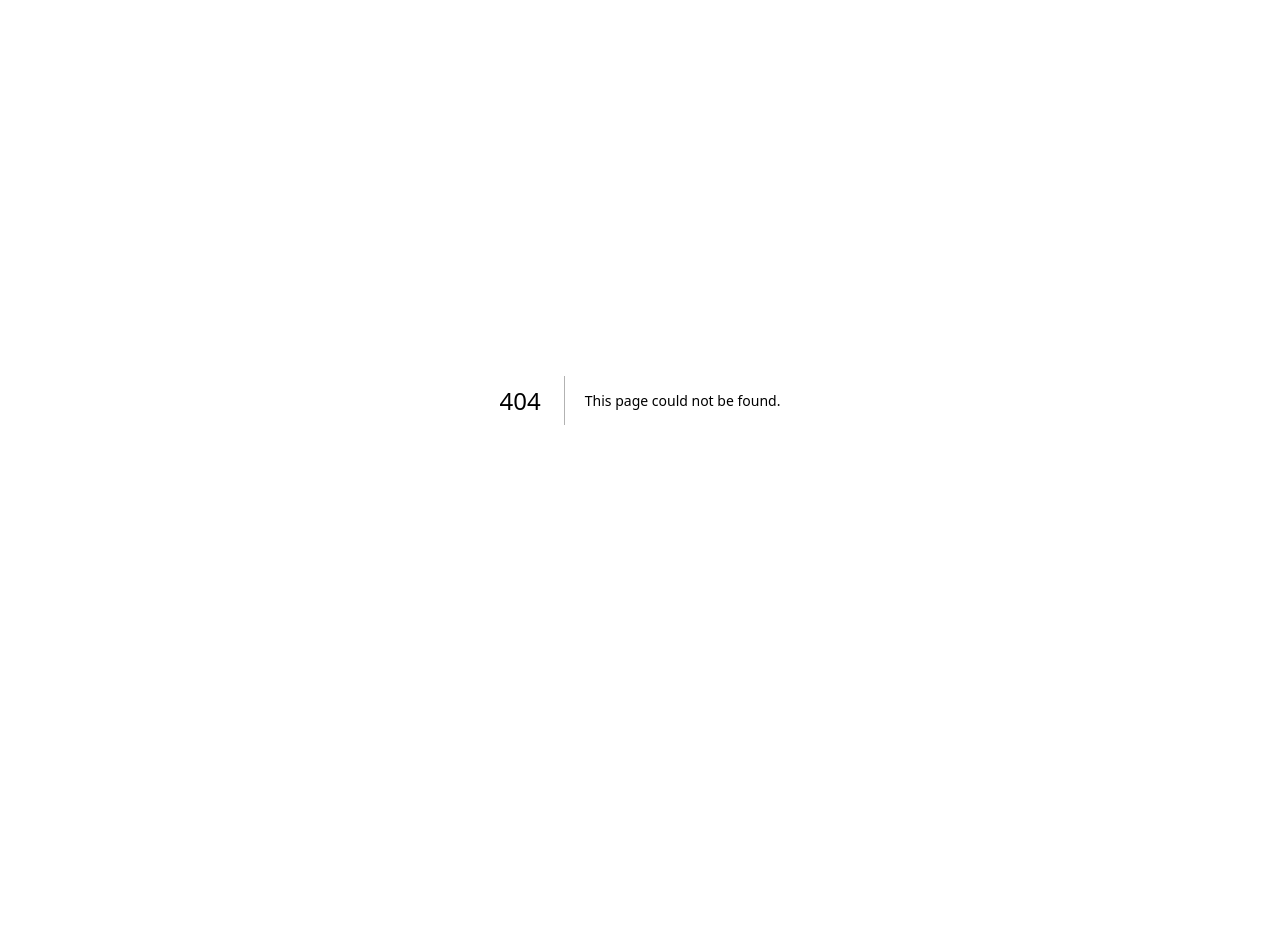
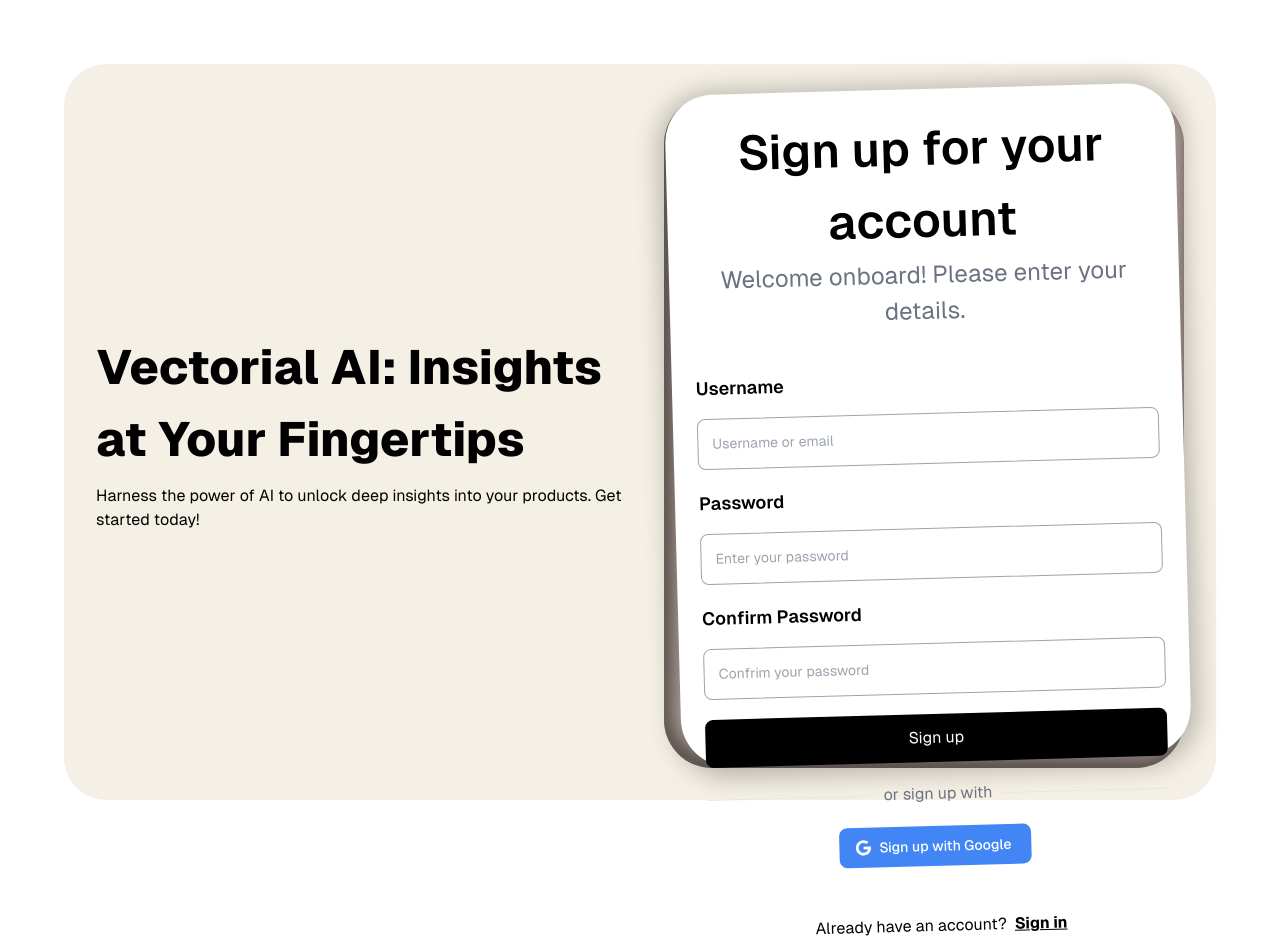
Before and after one commit to ShivamBhasin2002/vectorial-frontend, a Next.js app: page /auth/1 in a window 1280 px wide. Before the commit this address had no page. Before the commit the page ends 800 px from the top, so only its background shows below. Built offline with nearby package versions, Linux system fonts and the light colour scheme.

Commit message:
feat: created new auth login / sign up page

```diff
--- /dev/null
+++ b/app/auth/[slug]/page.tsx
@@ -0,0 +1,25 @@
+import AuthModal from "@components/authModal";
+import React from "react";
+
+const LoginPage = () => {
+  return (
+    <div className="w-screen h-screen px-16 pt-16">
+      <div className="w-full h-full bg-cream rounded-[42px] flex p-8 gap-6 justify-between">
+        <div className="flex flex-col gap-2 just min-w-[50%] w-[50%] justify-center">
+          <div className="font-extrabold text-[48px] whitespace-pre-wrap">
+            Vectorial AI: Insights at Your Fingertips
+          </div>
+          <p className="text-[16px]  whitespace-pre-wrap">
+            Harness the power of AI to unlock deep insights into your products.
+            Get started today!
+          </p>
+        </div>
+        <div className="flex-auto max-w-[50%] h-full w-full rounded-[48px] bg-[#6A333348] shadow-[inset_5px_-5px_14px_5px_rgba(0,0,0,0.5)]">
+          <AuthModal />
+        </div>
+      </div>
+    </div>
+  );
+};
+
+export default LoginPage;
--- /dev/null
+++ b/components/authModal.tsx
@@ -0,0 +1,115 @@
+"use client";
+import { useParams } from "next/navigation";
+import React from "react";
+
+const AuthModal = ({ isLogin }: { isLogin?: boolean }) => {
+  const { slug } = useParams();
+  const showLogin = isLogin ?? slug === "login";
+  return (
+    <div className="h-full max-w-[calc(100%-10px)] bg-white rounded-[48px] -rotate-[1.55deg] origin-top-left shadow-[0_4px_24.7px_7px_rgba(0,0,0,0.25)] p-[24px] flex flex-col gap-10 justify-between">
+      <section>
+        <div className="text-[48px] font-semibold text-center">
+          {showLogin ? "Sign in to" : "Sign up for"} your account
+        </div>
+        <div className="text-[24px] text-gray-500 text-center">
+          {showLogin ? "Welcome back!" : "Welcome onboard!"} Please enter your
+          details.
+        </div>
+      </section>
+      <form className="flex flex-col gap-5">
+        <div className="flex flex-col gap-4">
+          <label htmlFor="username" className="font-semibold text-lg">
+            Username
+          </label>
+          <input
+            name="username"
+            type="text"
+            placeholder="Username or email"
+            className="rounded-lg p-[14px] border border-gray-400 height-[48px] text-[14px] outline-none"
+          />
+        </div>
+        <div className="flex flex-col gap-4">
+          <label htmlFor="password" className="font-semibold text-lg">
+            Password
+          </label>
+          <input
+            name="passwor"
+            type="password"
+            placeholder="Enter your password"
+            className="rounded-lg p-[14px] border border-gray-400 height-[48px] text-[14px] outline-none"
+          />
+        </div>
+        {!showLogin && (
+          <div className="flex flex-col gap-4">
+            <label htmlFor="confirm-password" className="font-semibold text-lg">
+              Confirm Password
+            </label>
+            <input
+              name="confirm-password"
+              type="password"
+              placeholder="Confrim your password"
+              className="rounded-lg p-[14px] border border-gray-400 height-[48px] text-[14px] outline-none"
+            />
+          </div>
+        )}
+        {showLogin && (
+          <div className="flex justify-between">
+            <div className="flex gap-2 items-center">
+              <input
+                type="checkbox"
+                name="remember-me"
+                id="remember-me"
+                className="w-4 h-4"
+              />
+              Remember me
+            </div>
+            <div className="text-gray-500 underline cursor-pointer">
+              Forgot passoword?
+            </div>
+          </div>
+        )}
+        <button className="w-full h-12 text-center text-white bg-black rounded-lg">
+          Sign {showLogin ? "in" : "up"}
+        </button>
+        <div className="flex gap-2 items-center">
+          <hr className="flex-1" />
+          <span className="text-gray-500">
+            or sign {showLogin ? "in" : "up"} with
+          </span>
+          <hr className="flex-1" />
+        </div>
+        <div className="flex justify-center">
+          <button
+            type="button"
+            className="text-white w-min  bg-[#4285F4] hover:bg-[#4285F4]/90 focus:ring-4 focus:outline-none focus:ring-[#4285F4]/50 font-medium rounded-lg text-sm px-5 py-2.5 text-center inline-flex items-center justify-between mr-2 mb-2"
+          >
+            <svg
+              className="mr-2 -ml-1 w-4 h-4"
+              aria-hidden="true"
+              focusable="false"
+              data-prefix="fab"
+              data-icon="google"
+              role="img"
+              xmlns="http://www.w3.org/2000/svg"
+              viewBox="0 0 488 512"
+            >
+              <path
+                fill="currentColor"
+                d="M488 261.8C488 403.3 391.1 504 248 504 110.8 504 0 393.2 0 256S110.8 8 248 8c66.8 0 123 24.5 166.3 64.9l-67.5 64.9C258.5 52.6 94.3 116.6 94.3 256c0 86.5 69.1 156.6 153.7 156.6 98.2 0 135-70.4 140.8-106.9H248v-85.3h236.1c2.3 12.7 3.9 24.9 3.9 41.4z"
+              ></path>
+            </svg>
+            <div className="whitespace-nowrap">Sign up with Google</div>
+          </button>
+        </div>
+      </form>
+      <div className="flex gap-2 justify-center">
+        {showLogin ? "Don't have an account?" : "Already have an account?"}
+        <strong className="underline cursor-pointer hover:text-black/60">
+          {showLogin ? "Sign up" : "Sign in"}
+        </strong>
+      </div>
+    </div>
+  );
+};
+
+export default AuthModal;
```
